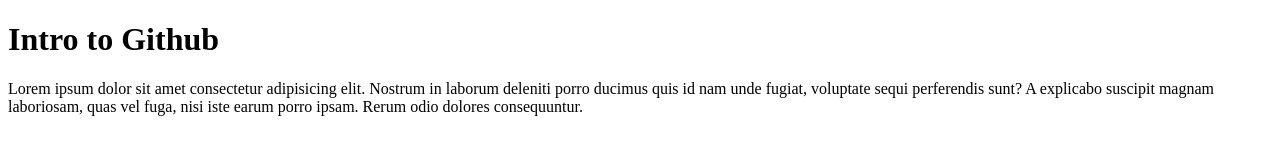
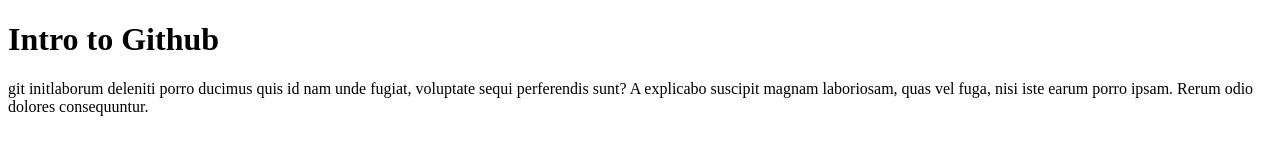
Before and after one commit to Max05rs/Test-git, a plain HTML site: page index.html in a window 1280 px wide. Drawn offline with Linux system fonts and the light colour scheme.

Commit message:
second comment

```diff
--- a/index.html
+++ b/index.html
@@ -8,6 +8,6 @@
 </head>
 <body>
     <h1>Intro to Github</h1>
-    <p>Lorem ipsum dolor sit amet consectetur adipisicing elit. Nostrum in laborum deleniti porro ducimus quis id nam unde fugiat, voluptate sequi perferendis sunt? A explicabo suscipit magnam laboriosam, quas vel fuga, nisi iste earum porro ipsam. Rerum odio dolores consequuntur.</p>
+    <p>git initlaborum deleniti porro ducimus quis id nam unde fugiat, voluptate sequi perferendis sunt? A explicabo suscipit magnam laboriosam, quas vel fuga, nisi iste earum porro ipsam. Rerum odio dolores consequuntur.</p>
 </body>
 </html>
```
